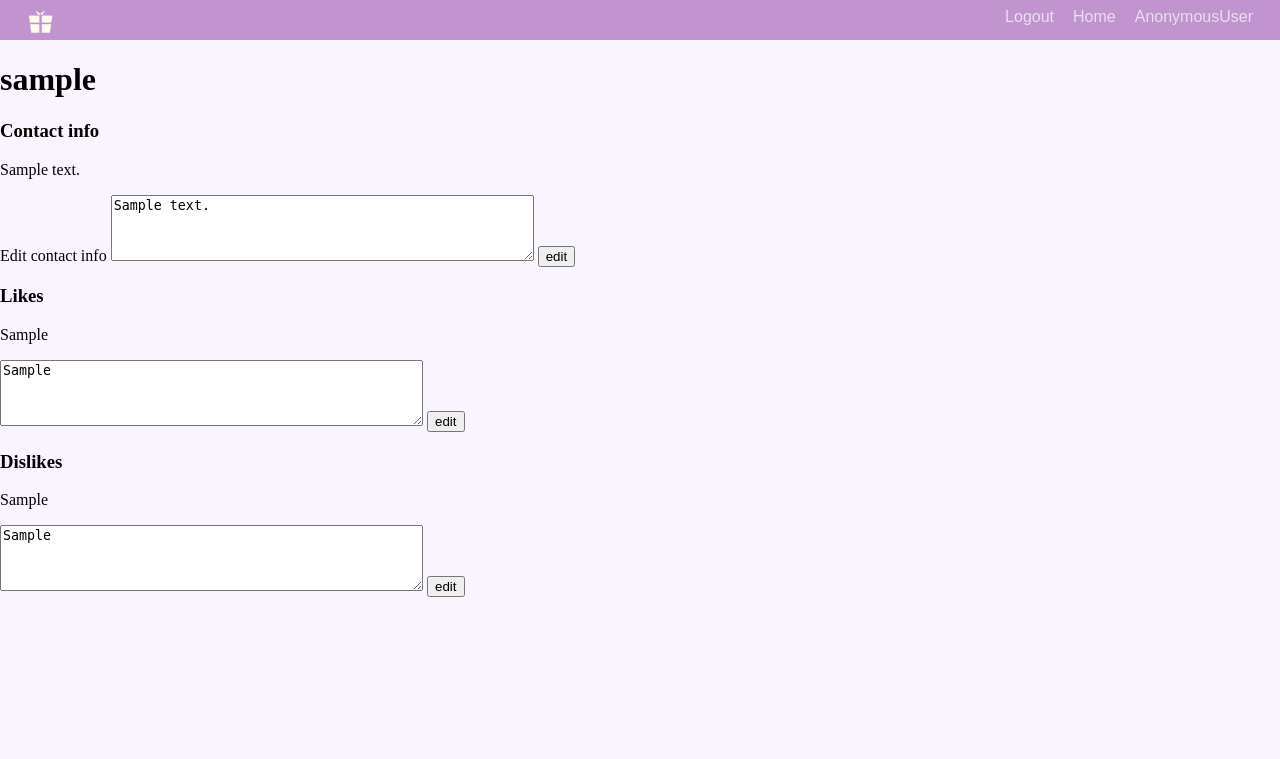
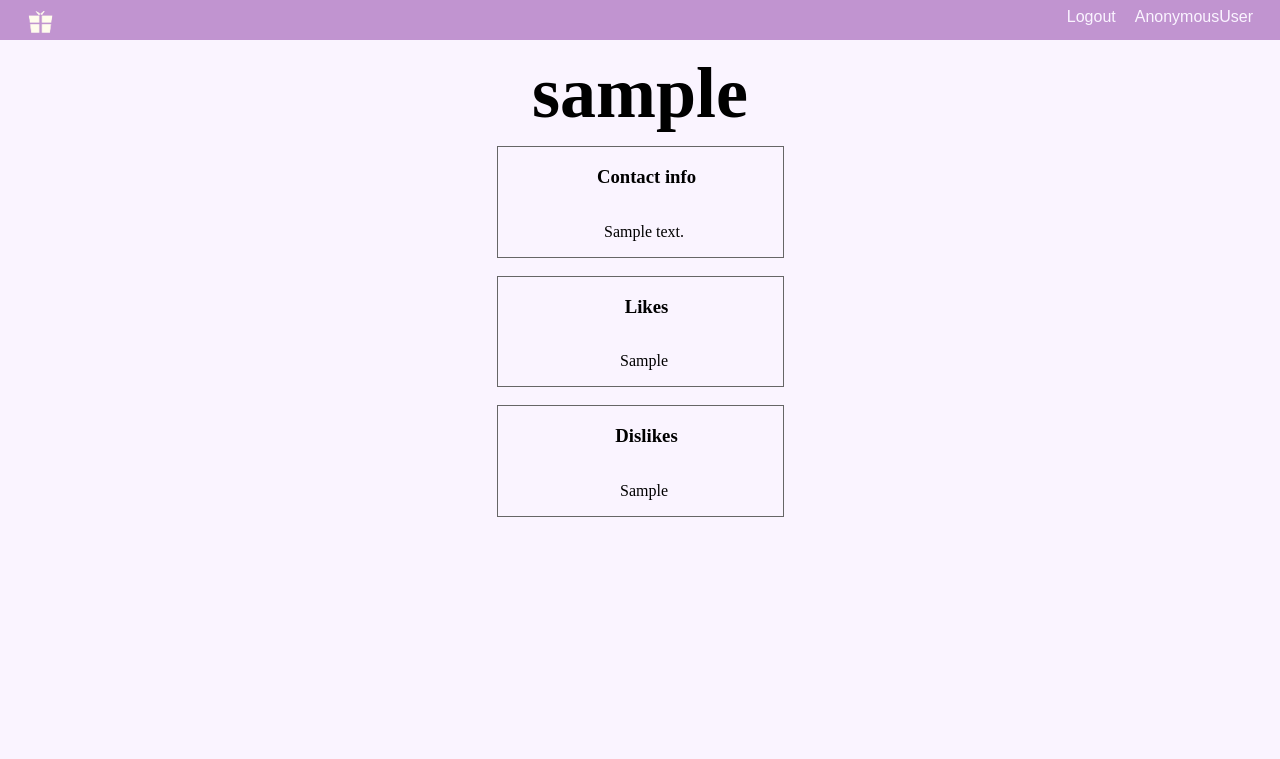
Before and after one commit to Chelsea-Dover/secretSanta, a Django app: template giftExchange/santa_gift_exchange/templates/profile.html in a window 1280 px wide. Shown: the top 759 px of the page. Run offline with Django 3.2, Linux system fonts and the light colour scheme; tables that the repository leaves empty hold one stand-in row (values such as "Sample post"); the template is opened without the code that fills it: values that come from a table or form of the project are taken from there, most other values are stand-ins (such as "Sample title", 1, 10 or a date in 2020); parts of the project's set-up code (start-up, migrations or seed data) failed here and were passed over; some libraries are stand-ins or nearby versions; some web fonts are replaced.

Commit message:
Editing the profile

```diff
--- a/giftExchange/santa_gift_exchange/static/css/style.css
+++ b/giftExchange/santa_gift_exchange/static/css/style.css
@@ -1,13 +1,6 @@
 /*@import url(https://fonts.googleapis.com/css?family=Enriqueta);*/
 @import url(https://fonts.googleapis.com/css?family=Open+Sans);
 @import url(https://fonts.googleapis.com/css?family=Ovo|Muli);
-
-/*.edit {*/
-/*}*/
-
-/*.editDislikeWrapper, .editLikeWrapper, .editAddressWrapper, .dontShow {*/
-    /*display: none;*/
-/*}*/
 
 body {
     /*font-family: 'Istok Web', sans-serif;*/
@@ -96,41 +89,19 @@ input {
 .form {
     margin-bottom: 16px;
 }
-/*.exchanges {*/
-    /*border: solid 2px #16440F;*/
-    /*width: 15%;*/
-    /*/!* display: inline-block; *!/*/
-    /*margin: 21px;*/
-    /*float: right;*/
-    /*list-style: none;*/
-    /*padding: 0;*/
-    /*max-width: 990px;*/
-/*}*/
-
-/*.profileUser {*/
-    /*text-align: center;*/
-    /*font-family: 'Enriqueta', serif;*/
-    /*font-size: 72px;*/
-    /*line-height: 10px;*/
-/*}*/
-
-/*li > a:visited {*/
-    /*color: #000;*/
-    /*text-decoration: none;*/
-/*}*/
 
 a {
     text-decoration: none;
 }
 
 .secondhalf > a {
-    color: #e7e1eb;
+    color: #FAF4FF;
     font-family: 'Muli', sans-serif;
     margin-right: 12px;
 }
 
 .secondhalf > a:hover {
-    color: #FFF7D8;
+    color: #F3DDFF;
 }
 
 .homeFormWrapper {
@@ -152,78 +123,120 @@ textarea:focus, input:focus{
     width: 300px;
     margin-left: 0;
     padding-left: 11px;
+    color: #FFF;
 }
-/*.sentbutton {*/
-    /*width: 71px;*/
-    /*border-radius: 22px;*/
-    /*border: solid #EA2A2A 2px;*/
+
+/*-----PROFILE STYLE---*/
+
+.exchanges {
+    border: solid 2px #16440F;
+    width: 15%;
+    /* display: inline-block; */
+    margin: 21px;
+    float: right;
+    list-style: none;
+    padding: 0;
+    max-width: 990px;
+}
+
+.edit {
+}
+
+.editDislikeWrapper, .editLikeWrapper, .editAddressWrapper, .dontShow {
+    display: none;
+}
+
+.sentbutton {
+    width: 71px;
+    border-radius: 22px;
+    border: none;
     /*background-color: #FF3333;*/
-    /*color: #FFF;*/
-    /*margin-left: 10%;*/
-/*}*/
+    color: #FFF;
+    margin-left: 10%;
+}
 
-/*.listheader {*/
-    /*font-family: 'Enriqueta', serif;*/
-    /*text-align: center;*/
-/*}*/
+.listheader {
+    font-family: 'Enriqueta', serif;
+    text-align: center;
+}
 
-/*.exchangelist {*/
-    /*margin: 0 17px;*/
-/*}*/
+.exchangelist {
+    margin: 0 17px;
+}
 
-/*main {*/
-    /*width: 287px;*/
-    /*margin: auto;*/
-    /*text-align: center;*/
-/*}*/
+main {
+    width: 287px;
+    margin: auto;
+    text-align: center;
+}
 
-/*.dislikeButton, .infoButton, .likesButton {*/
+.dislikeButton, .infoButton, .likesButton {
+    border: none;
+    background-color: transparent;
+    width: 2px;
+    display: inline-block;
+    /*background-image: url("https://cdn2.iconfinder.com/data/icons/windows-8-metro-style/512/edit.png");*/
+    /*<img src="https://cdn2.iconfinder.com/data/icons/windows-8-metro-style/512/edit.png">*/
+}
+
+.icon {
+    display: inline-block;
+    width: 14px;
+    margin-bottom: 14px;
+}
+
+.dislikesIcon {
+    margin-left: 78px;
+    padding: 2px;
+}
+
+.infoIcon {
+    margin-left: 58px;
+    padding: 2px;
+}
+
+.likesIcon {
+    margin-left: 88px;
+    padding: 2px;
+}
+
+.profileHeader{
     /*border: none;*/
-    /*background-color: transparent;*/
+    /*background-color: white;*/
     /*width: 2px;*/
-    /*display: inline-block;*/
-    /*/!*background-image: url("https://cdn2.iconfinder.com/data/icons/windows-8-metro-style/512/edit.png");*!/*/
-    /*/!*<img src="https://cdn2.iconfinder.com/data/icons/windows-8-metro-style/512/edit.png">*!/*/
-/*}*/
+    display: inline-block;
+}
 
-/*.icon {*/
-    /*display: inline-block;*/
-    /*width: 14px;*/
-    /*margin-bottom: 14px;*/
-/*}*/
+.bigWrapper, .likes {
+    margin-top: 18px;
+    border: solid 1px #666;
+    padding-left: 13px;
+}
 
-/*.dislikesIcon {*/
-    /*margin-left: 78px;*/
-    /*padding: 2px;*/
-/*}*/
+.dislikes {
+    margin-right: 5px;
+}
 
-/*.infoIcon {*/
-    /*margin-left: 58px;*/
-    /*padding: 2px;*/
-/*}*/
+.textDislikes {
+    width: 200px;
+}
 
-/*.likesIcon {*/
-    /*margin-left: 88px;*/
-    /*padding: 2px;*/
-/*}*/
+.profileUser {
+    text-align: center;
+    font-family: 'Enriqueta', serif;
+    font-size: 72px;
+    line-height: 10px;
+}
 
-/*.profileHeader{*/
-    /*/!*border: none;*!/*/
-    /*/!*background-color: white;*!/*/
-    /*/!*width: 2px;*!/*/
-    /*display: inline-block;*/
-/*}*/
+li > a:visited {
+    color: #000;
+    text-decoration: none;
+}
 
-/*.bigWrapper, .likes {*/
-    /*margin-top: 18px;*/
-    /*border: solid 1px #666;*/
-    /*padding-left: 13px;*/
-/*}*/
 
-/*.dislikes {*/
-    /*margin-right: 5px;*/
-/*}*/
-
-/*.textDislikes {*/
-    /*width: 200px;*/
-/*}*/
+.profileBody {
+    /*background-image: url('../img/profile_img.jpg');*/
+    background-size: 100%;
+    height: 95vh;
+    background-repeat: round;
+}
--- a/giftExchange/santa_gift_exchange/templates/base.html
+++ b/giftExchange/santa_gift_exchange/templates/base.html
@@ -12,14 +12,14 @@
     <div>
         <nav>
             <div class="nav firsthalf">
-                <a href="#">
+                <a href="/home/">
                     <img class="logo" src='{% static "img/giftLogo.png" %}'>
                 </a>
             </div>
 
             <div class="nav secondhalf">
                 <a href="/logout/">Logout</a>
-                <a href="/home/">Home</a>
+{#                <a href="/home/">Home</a>#}
                 <a href="/profile/{{ user.id }}/">{{ user }}</a>
             </div>
         </nav>
--- a/giftExchange/santa_gift_exchange/templates/profile.html
+++ b/giftExchange/santa_gift_exchange/templates/profile.html
@@ -4,7 +4,7 @@
 
 {% block content %}
 {% load staticfiles %}
-    <body>
+    <body class="profileBody">
         <h1 class="profileUser">{{ username }}</h1>
 
         {% if user_id == user_nameid %}
```
Also changed, not shown: giftExchange/santa_gift_exchange/static/img/profile_img.jpg (added).
